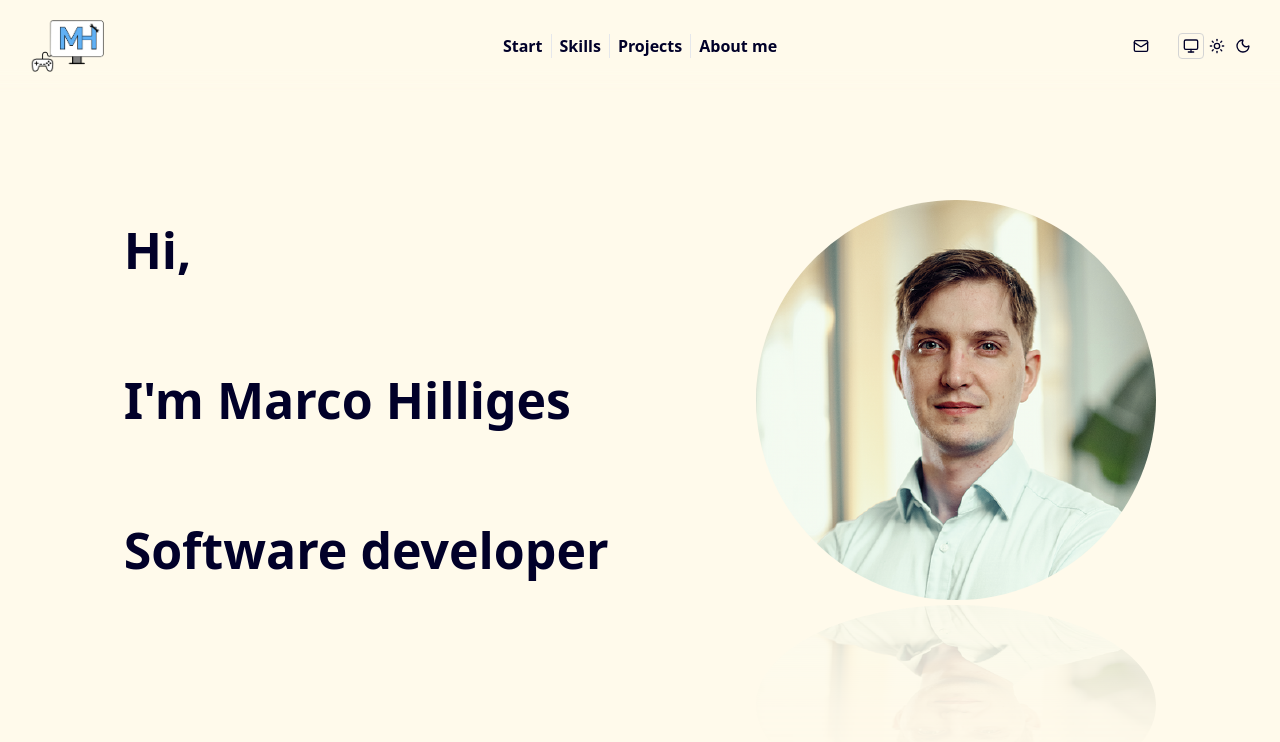
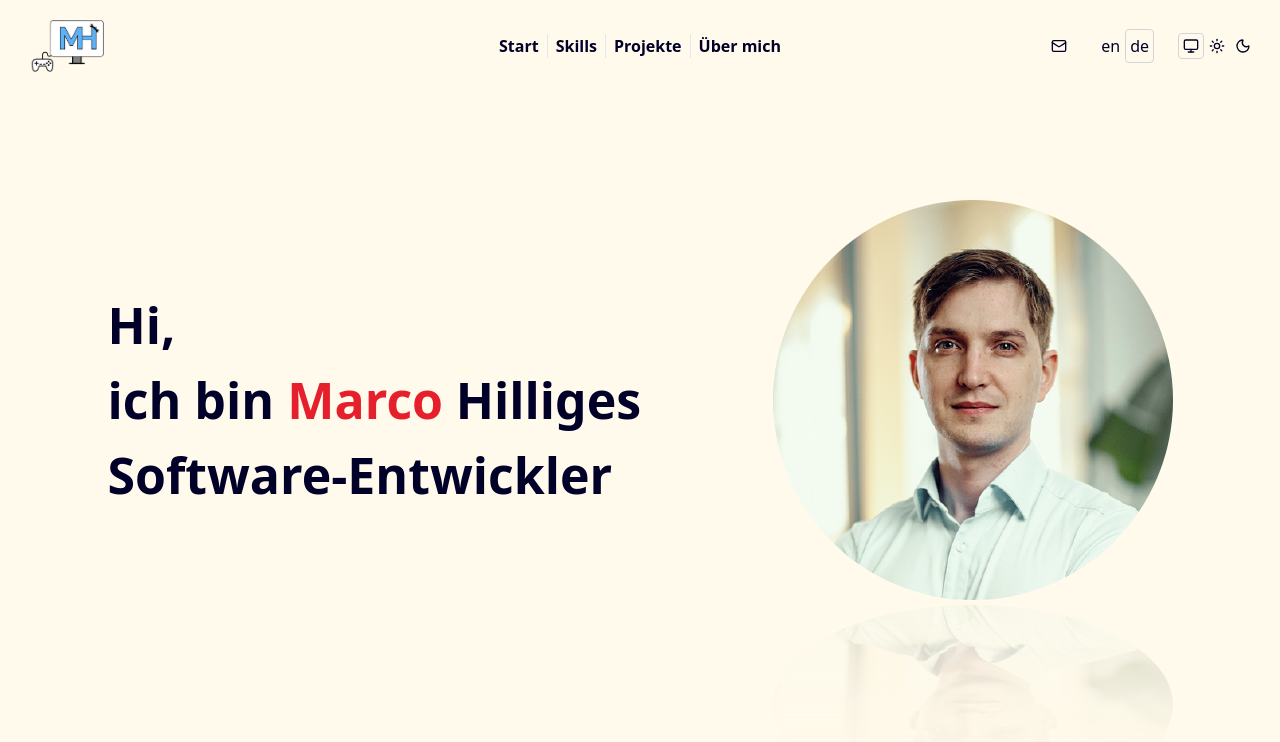
Before and after one commit to MarcoHilliges/Portfolio_2025, a Nuxt app: page / in a window 1280 px wide. Shown: the top 742 px of the page. Built offline with nearby package versions, Linux system fonts and the light colour scheme.

Commit message:
about me - added text

```diff
--- a/app/assets/styles/general.scss
+++ b/app/assets/styles/general.scss
@@ -57,5 +57,5 @@ h3 {
 }
 
 .card-color {
-  @apply bg-blue-100 dark:bg-blue-100 text-primary;
+  @apply bg-blue-50 dark:bg-blue-100 text-primary;
 }
--- /dev/null
+++ b/app/components/TopNav/LanguageSwitches.vue
@@ -0,0 +1,24 @@
+<script setup>
+const { locale, locales, setLocale } = useI18n();
+
+const availableLocales = computed(() => {
+  return locales.value.filter((i) => i.code !== locale.value);
+});
+</script>
+
+<template>
+  <div class="flex justify-center h-full">
+    <button
+      v-for="language in locales"
+      :key="language.code"
+      @click="setLocale(language.code)"
+      class="nav-icon-button"
+      :class="{
+        'is-active': locale === language.code,
+        selectable: locale !== language.code,
+      }"
+    >
+      {{ language.code }}
+    </button>
+  </div>
+</template>
--- a/app/components/TopNav/TopNav.vue
+++ b/app/components/TopNav/TopNav.vue
@@ -31,6 +31,9 @@ const { t } = useI18n();
         >
           <Mail :size="16" />
         </a>
+
+        <TopNavLanguageSwitches />
+
         <TopNavThemeSwitches />
       </div>
     </div>
--- a/app/components/sections/AboutMe/AboutMe.vue
+++ b/app/components/sections/AboutMe/AboutMe.vue
@@ -2,7 +2,7 @@
 import { SmilePlus, Heart, GraduationCap, PlaneTakeoff } from "lucide-vue-next";
 const { t } = useI18n();
 
-const sections = [
+const sections = computed(() => [
   {
     title: t("portfolio.aboutMeSectionOneTitle"),
     icon: SmilePlus,
@@ -23,7 +23,7 @@ const sections = [
     icon: PlaneTakeoff,
     text: t("portfolio.aboutMeSectionFour"),
   },
-];
+]);
 </script>
 
 <template>
@@ -35,8 +35,17 @@ const sections = [
 
       <div class="flex gap-16">
         <div class="w-1/2 flex justify-center items-center">
-          <img class="-mt-[50px] rounded-full h-[250px] w-[250px] object-cover" style="object-position: 0px -20px;"  src="~/assets/images/jugger-profile.jpg" alt="" />
-          <img class="-ml-[50px] mt-[50px] rounded-full h-[250px] w-[250px] object-cover" src="~/assets/images/jugger-playing.jpg" alt="" />
+          <img
+            class="-mt-[50px] rounded-full h-[250px] w-[250px] object-cover"
+            style="object-position: 0px -20px"
+            src="~/assets/images/jugger-profile.jpg"
+            alt=""
+          />
+          <img
+            class="-ml-[50px] mt-[50px] rounded-full h-[250px] w-[250px] object-cover"
+            src="~/assets/images/jugger-playing.jpg"
+            alt=""
+          />
         </div>
         <div class="w-1/2 flex items-center">
           <p class="whitespace-pre-wrap">
--- a/app/components/sections/Projects/Projects.vue
+++ b/app/components/sections/Projects/Projects.vue
@@ -9,7 +9,7 @@ import ZeiterfassungImage from "~/assets/images/zeiterfassung.jpg";
 
 const { t } = useI18n();
 
-const projects = [
+const projects = computed(() => [
   {
     year: 2025,
     projects: [
@@ -97,7 +97,7 @@ const projects = [
       },
     ],
   },
-];
+]);
 </script>
 
 <template>
--- a/i18n/locales/de/portfolio.json
+++ b/i18n/locales/de/portfolio.json
@@ -1,6 +1,7 @@
 {
   "aboutMe": "Über mich",
   "aboutMeFirstDescription": "Ich liebe es, Code von der ersten Zeile an zu schreiben und Projekte voranzutreiben, scheue mich aber auch nicht davor, mich in unbekannten Code einzuarbeiten und Fehler zu beheben.\n\nIn meiner Freizeit spiele ich leidenschaftlich gern Videospiele und gehe zum Jugger, um mich körperlich auszugleichen.",
+  "aboutMeSectionFour": "Ich konnte bei Sellerpoint als Softwareentwickler durchstarten und dort sehr viel Erfahrung sammeln.\nAnfangs war ich für die Entwicklung von Nuxt-Komponenten in Nuxt 2 und 3 verantwortlich. Später übernahm ich die Verantwortung über Teile der Feature-Entwicklung und über einen großen Teil des Frontends. \nEin besonderes Highlight war die Leitung der Neuentwicklung des kompletten Frontends in Nuxt 3 als Monorepo mit GraphQL und Mock-Server.",
   "aboutMeSectionFourTitle": "Neuer beruflicher Weg",
   "aboutMeSectionOne": "Meine ersten Programmiererfahrungen sammelte ich während meiner Ausbildung, wo ich kleinere Skripte für Siemens LOGO! und S7 schreiben konnte.\nDiese Erfahrung hat mich nachhaltig geprägt.",
   "aboutMeSectionOneTitle": "Beginn einer Reise",
--- a/i18n/locales/en/portfolio.json
+++ b/i18n/locales/en/portfolio.json
@@ -1,6 +1,7 @@
 {
   "aboutMe": "About me",
   "aboutMeFirstDescription": "I love writing code from the first line and moving projects forward, but I'm also not afraid to delve into unfamiliar code and fix bugs.\n\nIn my free time I'm a passionate gamer and enjoy playing Jugger to maintain my physical balance.",
+  "aboutMeSectionFour": "I was able to get started at Sellerpoint as a software developer and gain a lot of experience there.\nInitially I was responsible for developing Nuxt components in Nuxt 2 and 3. \nLater I took responsibility for parts of the feature development and a large part of the frontend. \n\nA special highlight was leading the redevelopment of the entire frontend in Nuxt 3 as a monorepo with GraphQL and mock server.",
   "aboutMeSectionFourTitle": "New career path",
   "aboutMeSectionOne": "I had my first experience with programming during my apprenticeship, where I was able to write small scripts for the Siemens LOGO! and S7.\nThis experience stayed with me.",
   "aboutMeSectionOneTitle": "My Journey Began",
@@ -26,6 +27,6 @@
   "smart_home_system_description": "This project is currently in planning.\nIt will be based on C++ and Node.js.",
   "start": "Start",
   "visit": "Visit",
-  "welcomeText": "Hi,\n\nI'm Marco Hilliges\n\nSoftware developer",
+  "welcomeText": "Hi,\nI'm <span class=\"text-animation\">Marco</span> Hilliges\nSoftware developer",
   "zeiterfassung_description": "The app offers the ability to track your working hours.\n\nThe data is only stored locally on the device."
 }
--- a/nuxt.config.ts
+++ b/nuxt.config.ts
@@ -14,7 +14,7 @@ export default defineNuxtConfig({
 
   i18n: {
     vueI18n: "./i18n.config.ts",
-    defaultLocale: "en",
+    defaultLocale: "de",
     strategy: "no_prefix",
     locales: [
       { code: "en", name: "English" },
```
